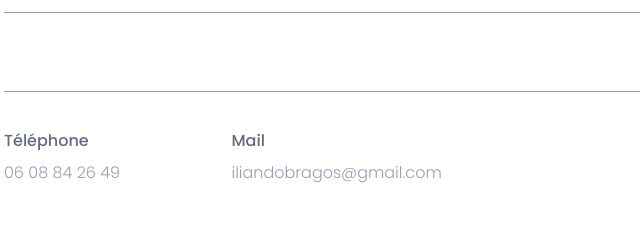
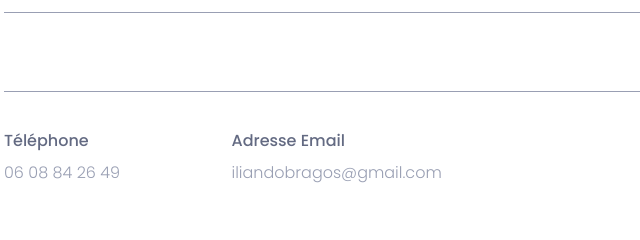
Before and after one commit to Ilianhub/IlianGos_Hub.github.io, a plain HTML site: page index.html in a window 1280 px wide. Shown: the part 2040-2280 px from the top of the page, 66-706 px from the left. Drawn offline with nearby package versions, Linux system fonts and the light colour scheme.

Commit message:
Update index.html

```diff
--- a/index.html
+++ b/index.html
@@ -154,7 +154,7 @@
 									</div>
 									<div class="col-sm-4">
 										<div class="single-about-add-info">
-											<h3>mail</h3>
+											<h3>Adresse email</h3>
 											<p>iliandobragos@gmail.com</p>
 										</div>
 									</div>
```
